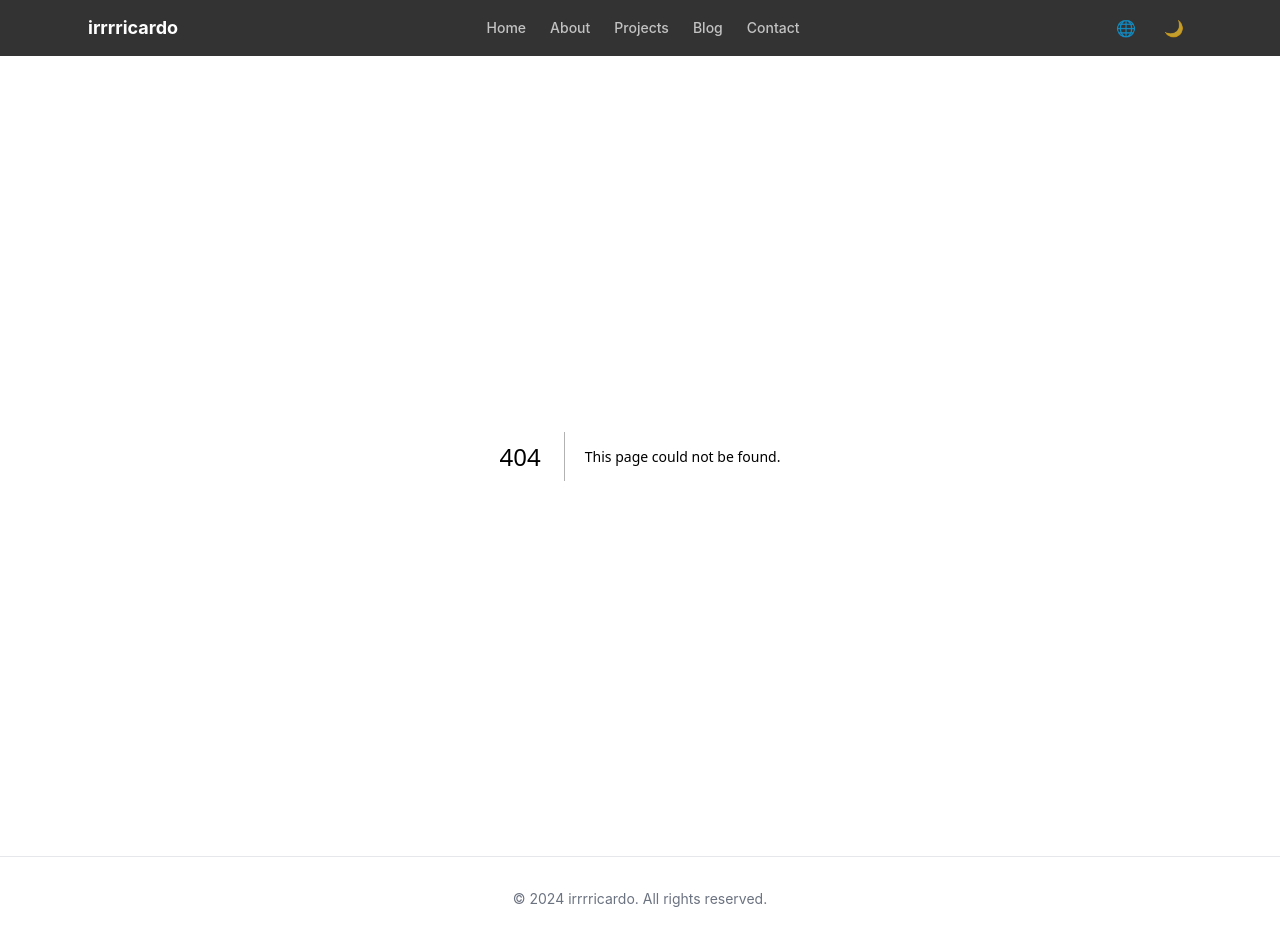
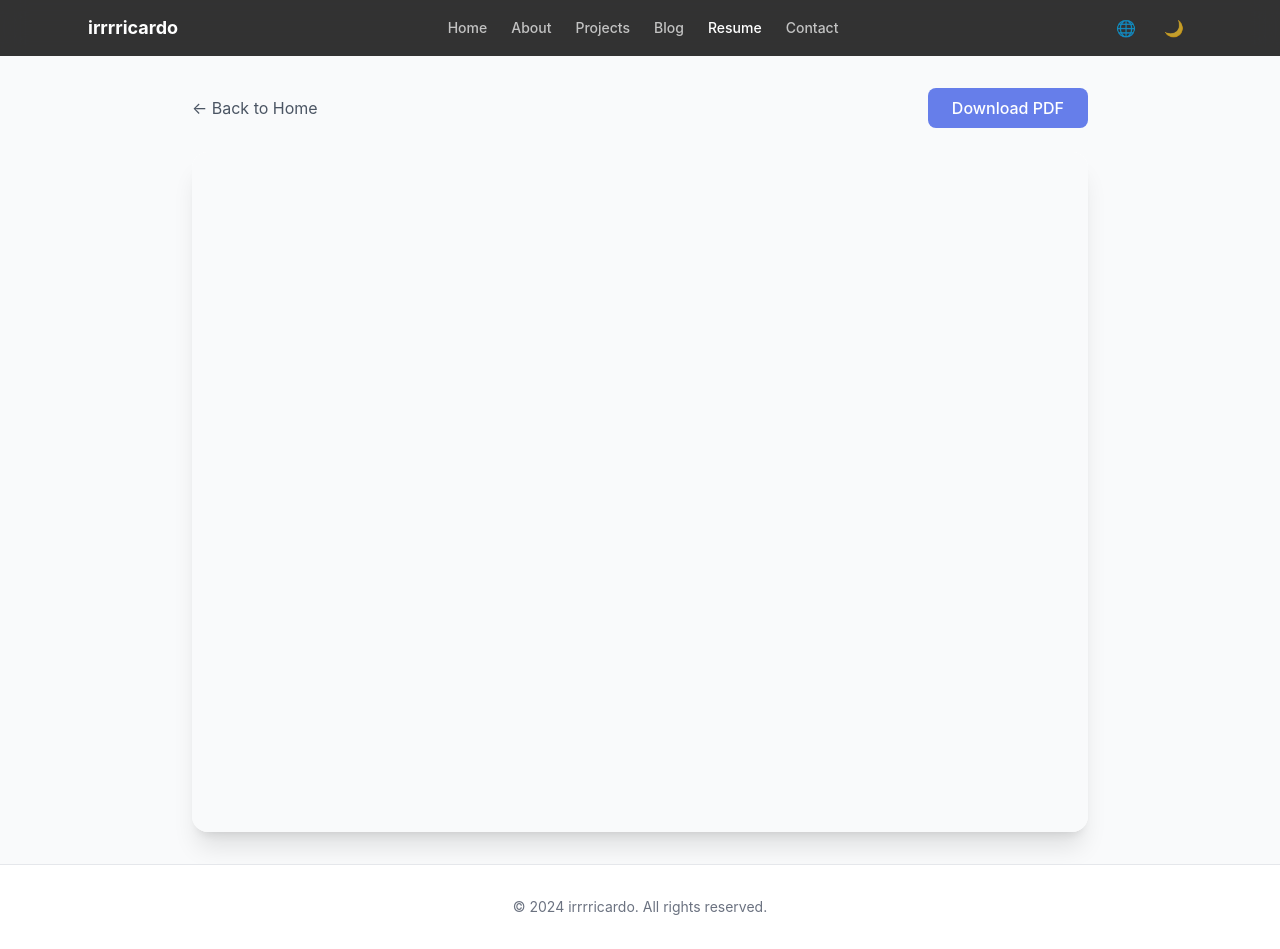
Before and after one commit to irrrricardo/irrrricardo.github.io, a Next.js app: page /resume in a window 1280 px wide. Before the commit this address had no page. Built offline with nearby package versions, Linux system fonts and the light colour scheme.

Commit message:
Add resume page with PDF viewer and navigation link

```diff
--- /dev/null
+++ b/src/app/resume/page.js
@@ -0,0 +1,39 @@
+'use client';
+
+import { useState } from 'react';
+import Link from 'next/link';
+
+export default function ResumePage() {
+  return (
+    <div className="min-h-screen bg-gray-50 dark:bg-gray-900 py-8 px-4">
+      <div className="max-w-4xl mx-auto">
+        {/* Header */}
+        <div className="flex justify-between items-center mb-6">
+          <Link
+            href="/"
+            className="inline-flex items-center gap-2 text-gray-600 dark:text-gray-400 hover:text-primary transition-colors"
+          >
+            ← Back to Home
+          </Link>
+          <a
+            href="/resume.pdf"
+            target="_blank"
+            rel="noopener noreferrer"
+            className="px-6 py-2 bg-primary hover:bg-primary/90 text-white font-medium rounded-lg transition-colors"
+          >
+            Download PDF
+          </a>
+        </div>
+
+        {/* PDF Viewer */}
+        <div className="bg-white dark:bg-gray-800 rounded-2xl shadow-xl overflow-hidden">
+          <iframe
+            src="/resume.pdf"
+            className="w-full h-[calc(100vh-120px)]"
+            title="Resume"
+          />
+        </div>
+      </div>
+    </div>
+  );
+}
--- a/src/components/Header.js
+++ b/src/components/Header.js
@@ -43,6 +43,7 @@ export default function Header() {
     { href: '/about', label: t.about },
     { href: '/projects', label: t.projects },
     { href: '/blog', label: t.blog },
+    { href: '/resume', label: 'Resume' },
     { href: '/contact', label: t.contact },
   ];
 
```
